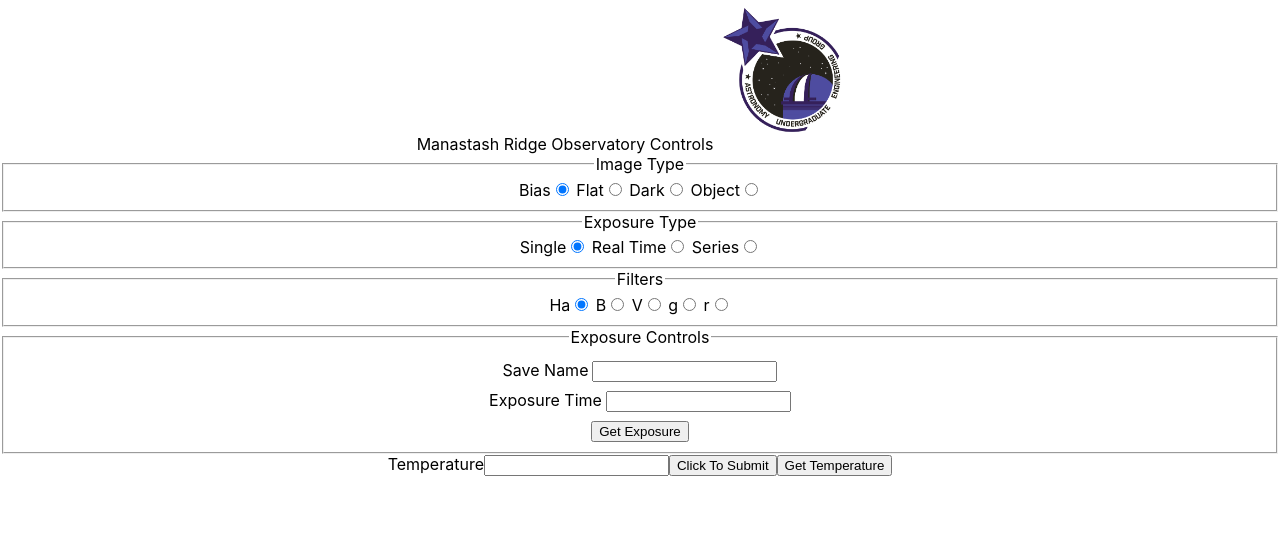
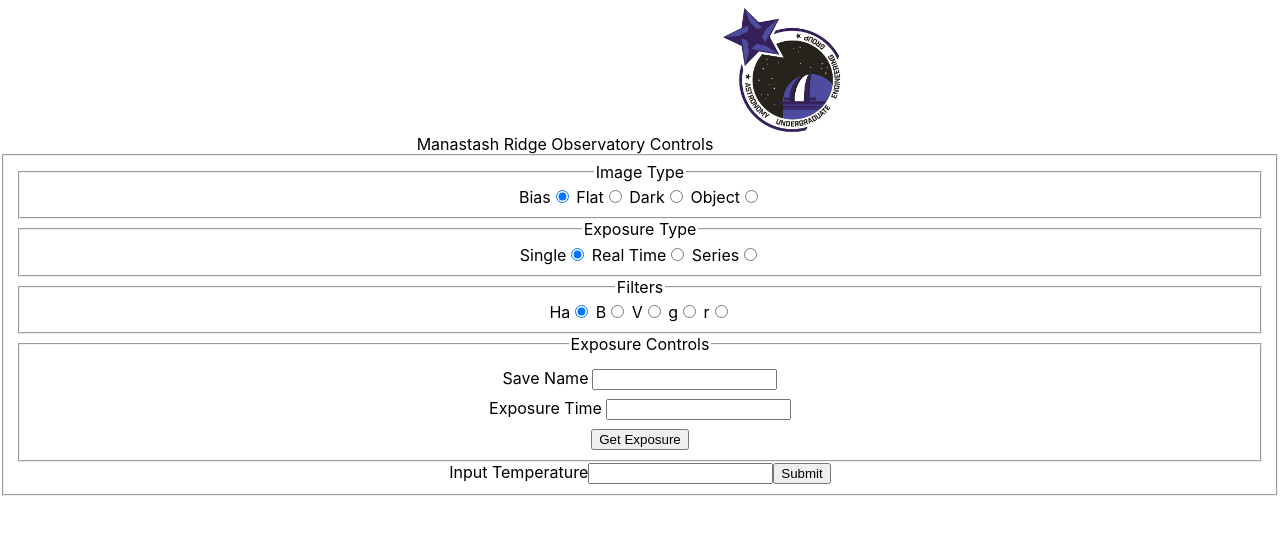
Before and after one commit to UWMRO/Instruments, a React (Create React App) app in the folder uwmro-client/: page / in a window 1280 px wide. Shown: the top 534 px of the page. Built offline with nearby package versions, Linux system fonts and the light colour scheme.

Commit message:
fixed temp control bug, created rudimentary temperature input form

```diff
--- a/uwmro-client/package.json
+++ b/uwmro-client/package.json
@@ -8,6 +8,7 @@
     "@testing-library/user-event": "^13.5.0",
     "react": "^18.2.0",
     "react-dom": "^18.2.0",
+    "react-hook-form": "^7.34.2",
     "react-scripts": "5.0.1",
     "web-vitals": "^2.1.4"
   },
--- a/uwmro-client/src/App.css
+++ b/uwmro-client/src/App.css
@@ -19,6 +19,7 @@
 .Temperature {
   text-align: center;
   display:block;
+  margin-left: 4px;
 }
 
 .App-logo {
--- a/uwmro-client/src/App.js
+++ b/uwmro-client/src/App.js
@@ -1,5 +1,6 @@
 import './App.css';
 import { useState } from "react";
+import { useForm } from 'react-hook-form';
 import ImageTypeSelector from './components/ImageTypeSelector';
 import GetTemp from './components/TempControls';
 import ExposureTypeSelector from './components/SetExposureType';
@@ -17,13 +18,13 @@ function App() {
   return (
     <div className='App'> Manastash Ridge Observatory Controls
     <img src={logo} className='Logo' alt='Logo'/>
-    <form>
+    <fieldset>
       <ImageTypeSelector imageType={imageType} setImageType={setImageType}/>
       <ExposureTypeSelector exposureType={exposureType} setExposureType={setExposureType}/>
       <FilterTypeSelector filterType={filterType} setFilterType={setFilterType}/>
       <ExposureControls exposureType={exposureType}/>
       <GetTemp temp={temp} setTemp={setTemp}/>
-    </form>
+    </fieldset>
     </div>
   );
 }
--- a/uwmro-client/src/components/TempControls.jsx
+++ b/uwmro-client/src/components/TempControls.jsx
@@ -1,9 +1,11 @@
 import { useState } from "react";
+import { useForm } from "react-hook-form"
 import { getTemperature, setTemperature } from "../apiClient";
 
 function GetTemp({temp, setTemp}) {
     const [input, setInput] = useState(temp)
     // const [sent, setSent] = useState(false)
+    const {register, handleSubmit, errors} = useForm()
 
     async function callGetTemperature() {
       setTemp(await getTemperature())
@@ -27,19 +29,17 @@ function GetTemp({temp, setTemp}) {
 
     }
 
+    const onSubmit = (data) => {
+      console.log(data)
+    }
+
     return (
-      <div>Temperature
+      <form onSubmit={handleSubmit(onSubmit)}>
+        <label>Input Temperature</label>
+        <input type='text' {...register('temp', { required: true })}/>
 
-
-        <input type='text' onChange={(e)=>setInput(e.target.value)}/>
-        {input}
-        <button onClick={sendInputTemp}>Click To Submit</button>
-
-
-
-        <button onClick={callGetTemperature}>Get Temperature</button>
-        {temp}
-      </div>
+        <input type='submit'/>
+      </form>
 
 
 
```
Also changed, not shown: 1 other file (tests, documents, lock files or other folders).
